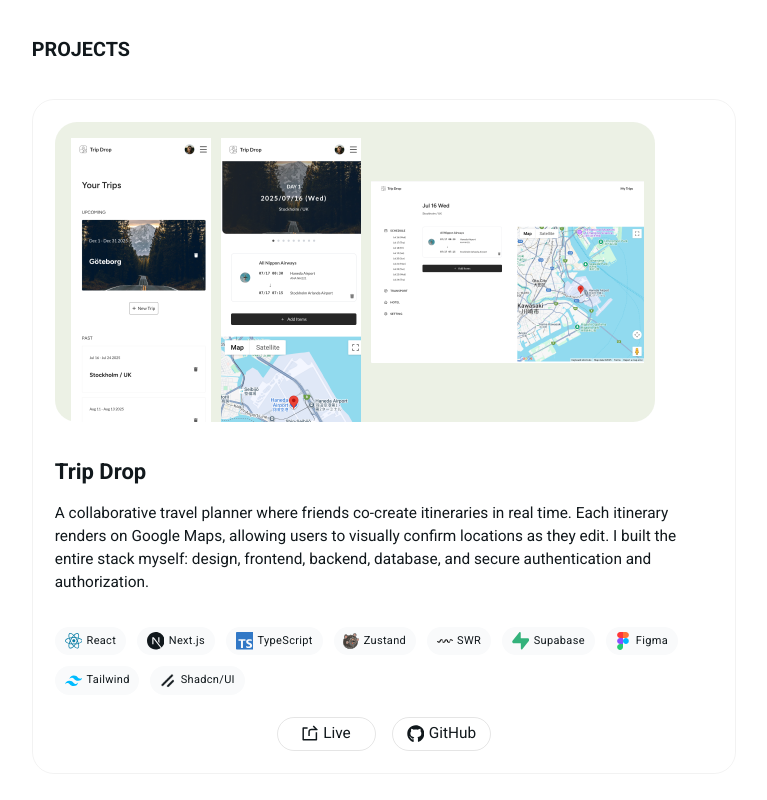
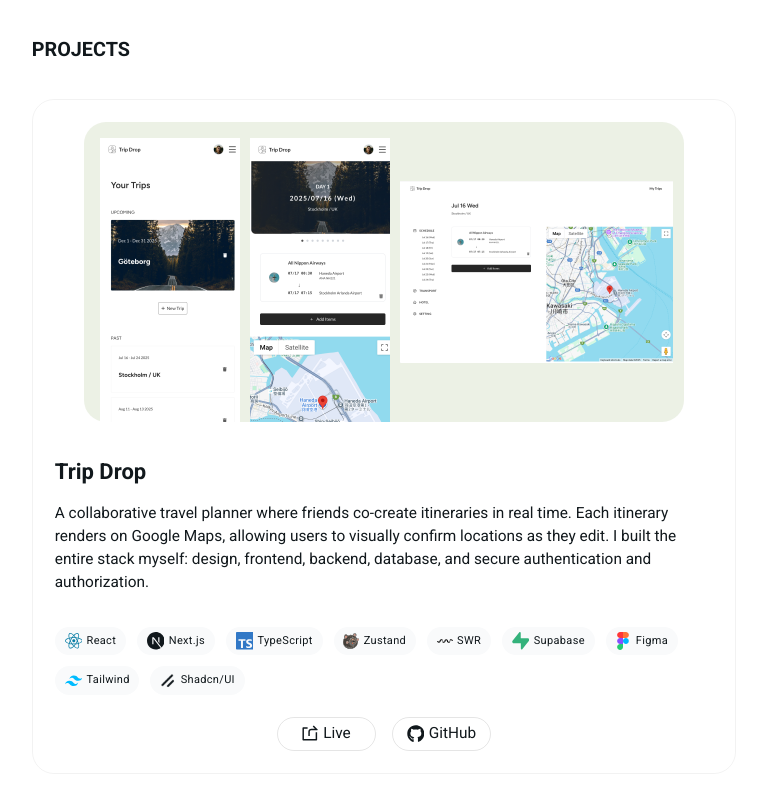
Before and after one commit to LilyCalico/portfolio-ver2, a Next.js app: page / in a window 1280 px wide. Shown: the part 1480-2280 px from the top of the page, without its empty margins (237-1004 px from the left). Built offline with nearby package versions, Linux system fonts and the light colour scheme.

Commit message:
fix: Align project img center

```diff
--- a/components/Projects.tsx
+++ b/components/Projects.tsx
@@ -48,7 +48,7 @@ function ProjectCard({ project }: { project: (typeof PROJECT_LIST)[number] }) {
         onClick={() => {
           window.open(project.url, "_blank");
         }}
-        className="cursor-pointer hover:opacity-60 transition-opacity duration-300 rounded-[2rem] overflow-hidden"
+        className="cursor-pointer hover:opacity-60 transition-opacity duration-300 rounded-[2rem] overflow-hidden mx-auto"
       />
       <div className="my-[3rem]">
         <h1 className="mb-[1.2rem] text-[2rem] font-bold">{project.name}</h1>
```
